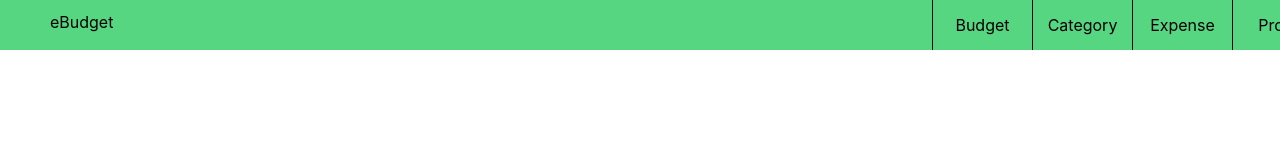
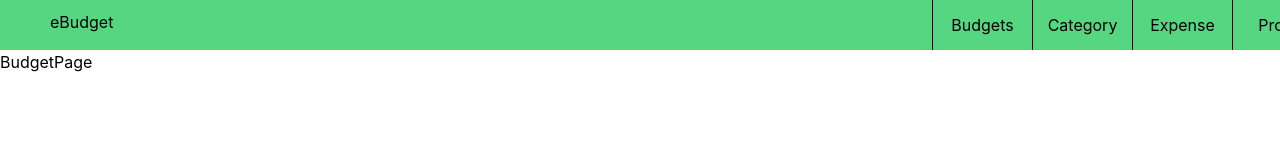
Before and after one commit to zullicm/ebudget, a React (Create React App) app in the folder client/: page /budgetpage in a window 1280 px wide. Shown: the top 160 px of the page. Built offline with nearby package versions, Linux system fonts and the light colour scheme; no server answers.

Commit message:
Created a budget context for the budget page that was also created

```diff
--- a/client/src/App.js
+++ b/client/src/App.js
@@ -5,6 +5,7 @@ import HomePage from './Pages/HomePage';
 import NavBar from './Component/NavBar';
 import LoginPage from './Pages/LoginPage';
 import BudgetFormPage from './Pages/BudgetFormPage';
+import BudgetPage from './Pages/BudgetPage';
 
 
 function App() {
@@ -16,6 +17,7 @@ function App() {
         <Route exact path='/' element={<HomePage />} />
         <Route exact path='/formpage' element={<BudgetFormPage/>} />
         <Route exact path='/login' element={<LoginPage/>} />
+        <Route exact path='/budgetpage' element={<BudgetPage/>} />
       </Routes>
     </div>
   );
--- a/client/src/Component/Budget.js
+++ b/client/src/Component/Budget.js
@@ -1,10 +1,18 @@
 import React, {useState, useContext} from "react";
+import { useNavigate } from "react-router-dom";
 import { BudgetsContext } from "../Context/budgets";
+import { BudgetContext } from "../Context/budget";
 
-function Budget({budget}){
-  const {name, amount, color, start_date, end_date, user_id, id} = budget
+function Budget({childBudget}){
+  const {name, amount, color, start_date, end_date, user_id, id} = childBudget
   const {budgets, setBudgets} = useContext(BudgetsContext)
+  const {budget, setBudget} = useContext(BudgetContext)
+  const history = useNavigate()
 
+  function toBudgetPage(){
+    setBudget(childBudget)
+    history('/budgetpage')
+  }
 
   function deleteBudget(e){
     e.preventDefault()
@@ -21,11 +29,12 @@ function Budget({budget}){
   }
 
   return(
-    <div className="budget" >
+    <div className="budget">
       <p>{name} - ${amount}</p>
       <p>{color}</p>
       <p>{start_date} - {end_date}</p>
-      <button onClick={deleteBudget}>Delete Budget</button>
+      <button onClick={deleteBudget}>Delete Budget</button><br/>
+      <button onClick={toBudgetPage}>Budget Page</button>
     </div>
   )
 }
--- a/client/src/Component/Budgets.js
+++ b/client/src/Component/Budgets.js
@@ -9,7 +9,7 @@ function Budgets(){
   console.log(budgets)
   return(
     <div>
-      {budgets.map(budget =><Budget key={budget.id} budget={budget} />)}
+      {budgets.map(budget =><Budget key={budget.id} childBudget={budget} />)}
     </div>
   )
 }
--- a/client/src/Component/NavBar.js
+++ b/client/src/Component/NavBar.js
@@ -9,7 +9,7 @@ function NavBar() {
   return(
     <div id="NavBar">
       <NavLink className="eBudget-Logo" exact to="/">eBudget</NavLink>
-      <NavLink className="item item-1" exact to="/formpage">Budget</NavLink>
+      <NavLink className="item item-1" exact to="/formpage">Budgets</NavLink>
       <NavLink className="item item-2" exact to="/formpage">Category</NavLink>
       <NavLink className="item item-3" exact to="/formpage">Expense</NavLink>
       {user ? <NavLink className="item item-4" exact to="/login">{user.username}</NavLink> : <NavLink className="item item-4" exact to="/login">Profile</NavLink>}
--- /dev/null
+++ b/client/src/Context/budget.js
@@ -0,0 +1,15 @@
+import React, { useState } from "react";
+const BudgetContext = React.createContext();
+
+
+function BudgetProvider({ children }) {
+  const [budget, setBudget] = useState(null)
+
+  return (
+    <BudgetContext.Provider value={{ budget, setBudget }}>
+      {children}
+    </BudgetContext.Provider>
+  );
+}
+
+export { BudgetContext, BudgetProvider };
--- /dev/null
+++ b/client/src/Pages/BudgetPage.js
@@ -0,0 +1,14 @@
+import React, { useContext } from "react";
+import { BudgetContext } from "../Context/budget";
+
+function BudgetPage(){
+  const {budget, setBudget} = useContext(BudgetContext)
+  console.log(budget)
+  return(
+    <div>
+      BudgetPage
+    </div>
+  )
+}
+
+export default BudgetPage
--- a/client/src/index.js
+++ b/client/src/index.js
@@ -6,6 +6,7 @@ import reportWebVitals from './reportWebVitals';
 import { BrowserRouter } from 'react-router-dom';
 import { UserProvider } from './Context/user';
 import { BudgetsProvider } from './Context/budgets';
+import { BudgetProvider } from './Context/budget';
 
 const root = ReactDOM.createRoot(document.getElementById('root'));
 root.render(
@@ -13,7 +14,9 @@ root.render(
     <React.StrictMode>
       <UserProvider>
         <BudgetsProvider>
-          <App />
+          <BudgetProvider>
+            <App />
+          </BudgetProvider>
         </BudgetsProvider>
       </UserProvider>
     </React.StrictMode>
```
